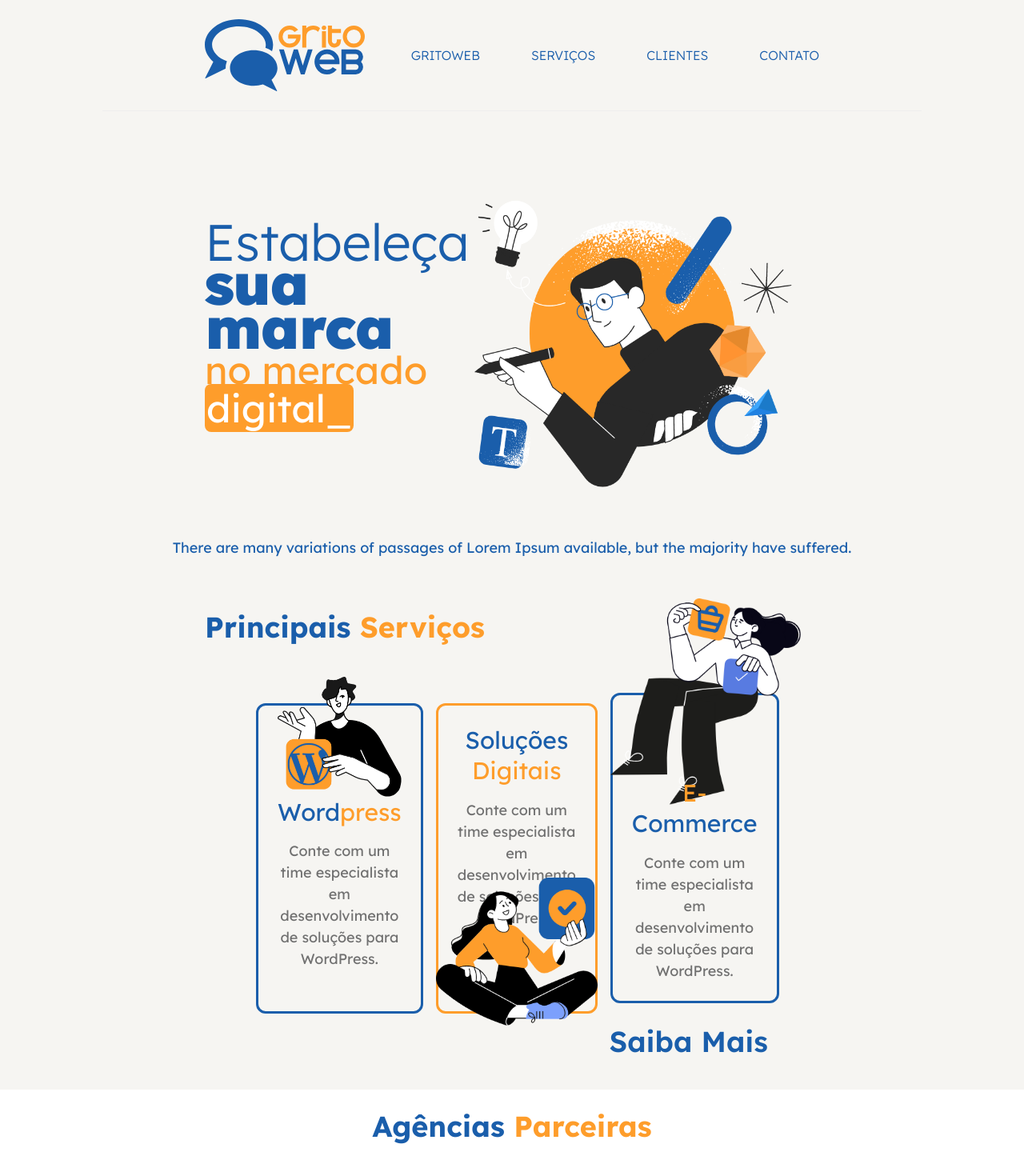
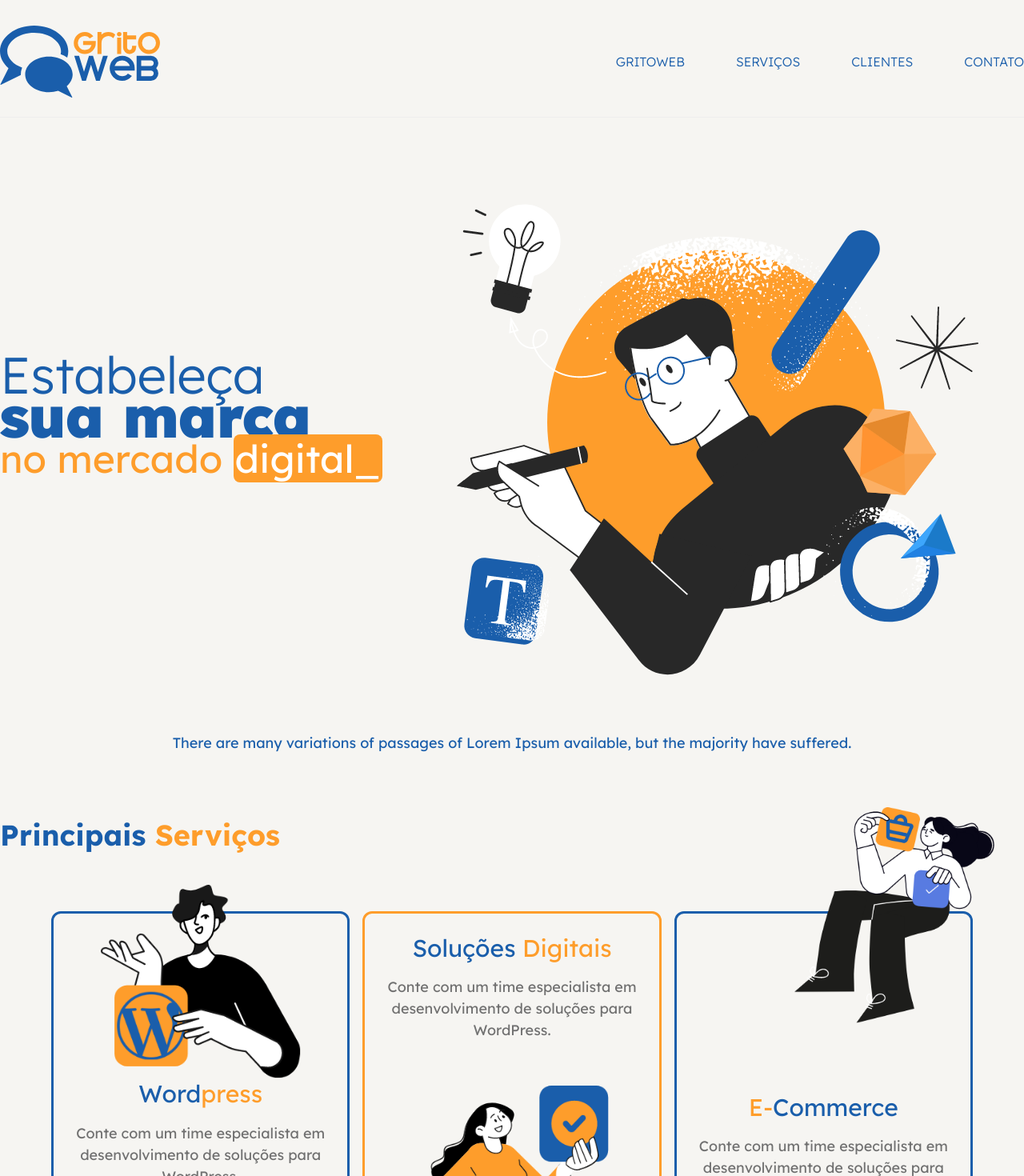
Before and after one commit to GritoWeb/gritoweb-new, a Next.js app: page / in a window 1280 px wide. Shown: the top 1470 px of the page at 80% size. Built offline with nearby package versions, Linux system fonts and the light colour scheme.

Commit message:
[STYLE]: Layout fix

```diff
--- a/src/app/contato/page.tsx
+++ b/src/app/contato/page.tsx
@@ -10,7 +10,7 @@
     return(
         <>
 
-        <div className="p-8 lg:gap-16 lg:py-48 lg:px-64 bg-background lg:flex lg:jusify-evenly lg:items-center relative z-[-3] overflow-x-hidden">
+        <div className="p-8 lg:p-0 lg:gap-16 lg:py-48  bg-background lg:flex lg:jusify-evenly lg:items-center relative z-[-3] overflow-x-hidden">
             <Image src={EstrelaImg} alt="" className="absolute top-0 right-0 z-[-1] lg:left-[43%] lg:top-25" />
             <div className="lg:w-[55%] mb-32">
                 <h2 className="text-primary font-extralight">Fale com nossos especialistas e <br/>
@@ -21,7 +21,7 @@
             <FormContato />
         </div>
 
-        <div className="px-8 lg:px-64 bg-background flex flex-col lg:jusify-evenly lg:items-center gap-16 lg:pb-16">
+        <div className="px-8 lg:p-0 bg-background flex flex-col lg:jusify-evenly lg:items-center gap-16 lg:pb-16">
             <InformaçõesContato title="Lorem Ipsum is simply dummy text of the printing and typesetting industry" img={WordpressImg} imgAlt="Img" text="Lorem Ipsum has been the industry's standard dummy text ever since the 1500s, when an unknown printer took a galley of type and scrambled it to make a type specimen book." text2="It has survived not only five centuries, but also the leap into electronic typesetting, remaining essentially unchanged. Passages, and more recently with desktop publishing software like Aldus PageMaker including versions of Lorem Ipsum." inverter={false} />
             <InformaçõesContato title="Lorem Ipsum is simply dummy text of the printing and typesetting industry" img={CarrinhoImg} imgAlt="Img" text="Lorem Ipsum has been the industry's standard dummy text ever since the 1500s, when an unknown printer took a galley of type and scrambled it to make a type specimen book." text2="It has survived not only five centuries, but also the leap into electronic typesetting, remaining essentially unchanged. Passages, and more recently with desktop publishing software like Aldus PageMaker including versions of Lorem Ipsum." inverter={true} />
             <InformaçõesContato title="Lorem Ipsum is simply dummy text of the printing and typesetting industry" img={WordpressImg} imgAlt="Img" text="Lorem Ipsum has been the industry's standard dummy text ever since the 1500s, when an unknown printer took a galley of type and scrambled it to make a type specimen book." text2="It has survived not only five centuries, but also the leap into electronic typesetting, remaining essentially unchanged. Passages, and more recently with desktop publishing software like Aldus PageMaker including versions of Lorem Ipsum." inverter={false} />
--- a/src/app/layout.tsx
+++ b/src/app/layout.tsx
@@ -17,14 +17,14 @@
   return (
     <html lang="pt-BR">
       <body>
-        <div className="px-8 py-6 bg-background lg:px-32">
+        <div className="pt-8 px-8 lg:px-0">
           <Header />
         </div>
         <div>{children}</div>
-        <div className="px-8 pt-6 bg-background lg:px-32">
+        <div className="px-8 lg:px-0">
           <Contato />
         </div>
-        <div className="px-8 py-6 bg-primary lg:px-32">
+        <div className="bg-primary">
           <Footer />
         </div>
       </body>
--- a/src/app/page.tsx
+++ b/src/app/page.tsx
@@ -9,7 +9,7 @@
   return (
     <>
     {/* H1 */}
-      <div className="bg-background px-8 py-6 lg:px-0">
+      <div className="bg-background py-6">
         <Hero title="Estabeleça" titleBold="sua marca" subTitle="no mercado " tag="digital_" img={HeroImg} />
 
         {/* Texto Hero */}
--- a/src/app/servicos/page.tsx
+++ b/src/app/servicos/page.tsx
@@ -18,7 +18,7 @@
                     <Image className="rotate-50 w-30 lg:w-60 mt-0 ml-0 lg:mt-[-2.5rem] lg:ml-[-18rem]" src={Seta} alt="Seta apontado para baixo" />
                 </div>
 
-                <div className="mt-16 flex flex-col lg:px-64 lg:mb-8">
+                <div className="mt-16 flex flex-col lg:mb-8">
                     <ServicosItem title="Soluções em " titleSec="WordPress" subTitle="Lorem Ipsum is simply dummy text of the printing and typesetting industry" text=" Lorem Ipsum has been the industry's standard dummy text ever since the 1500s, when an unknown printer took a galley of type and scrambled it to make a type specimen book." text2="It has survived not only five centuries, but also the leap into electronic typesetting, remaining essentially unchanged. Aldus PageMaker including versions of Lorem Ipsum." image={Solucao1} inverter={true} />
                     <div className="flex justify-center lg:mb-[-6.25rem]">
                         <Image className="hidden lg:block rotate-150 w-30 lg:w-60" src={SetaInvertida} alt="Seta apontado para baixo" />
--- a/src/components/layout/Header.tsx
+++ b/src/components/layout/Header.tsx
@@ -9,23 +9,9 @@
 export default function Header(){
     const pathname = usePathname();
 
-    if (pathname == "/contato"){
         return(
         <header>
-            <div className="flex justify-center pb-6 items-center lg:px-32">
-                <Link href="/">
-                    <Image src={Logo}
-                    alt="Logo GritoWeb"
-                    className="w-[100px] lg:w-[200px]" />
-                </Link>
-            </div>
-            <hr className="border-accent-300"/>
-        </header>
-    )
-    }else{
-        return(
-        <header>
-            <div className="flex justify-between pb-6 items-center lg:px-32">
+            <div className="flex justify-between pb-6 items-center">
                 <Link href="/">
                     <Image src={Logo}
                     alt="Logo GritoWeb"
@@ -50,6 +36,3 @@
         </header>
     )
     }
-
-
-}
--- a/src/components/sections/ComoTrabalhamos.tsx
+++ b/src/components/sections/ComoTrabalhamos.tsx
@@ -6,7 +6,7 @@
 export default function ComoTrabalhamos() {
     return(
         <>
-            <section className="bg-background px-8 py-6 mt-12 lg:px-64">
+            <section className="bg-background lg:pb-24  py-6 mt-12 px-8 lg:px-0">
             <div className="lg:flex lg:justify-between lg:items-center lg:flex-row-reverse">
                 <div className="mt-[-55px] lg:mt-0">
                     <Image src={ComoTrabalhamosImg} alt="Como Trabalhamos" />
--- a/src/components/sections/Hero.tsx
+++ b/src/components/sections/Hero.tsx
@@ -11,7 +11,7 @@
 export default function Hero({ title, titleBold, subTitle, tag, img }: HeroDados) {
     return (
         <>
-            <div className="lg:flex lg:justify-between items-center lg:px-64">
+            <div className="lg:flex lg:justify-between items-center px-8 lg:px-0">
                 <div>
                     <h1 className="text-primary font-light">{title}<br /><strong className="font-bold lg:font-black">{titleBold}</strong></h1>
                     <span className="text-2xl  lg:text-5xl text-secondary lowercase">{subTitle}<span className={`bg-secondary text-white px-[2px] rounded-lg ${tag === null ? "hidden" : ""} `}>{tag}</span></span>
--- a/src/components/sections/HeroServicos.tsx
+++ b/src/components/sections/HeroServicos.tsx
@@ -4,7 +4,7 @@
 export default function HeroServicos() {
     return (
         <>
-            <div className="lg:flex lg:justify-between lg:items-center lg:px-64 lg:mt-64">
+            <div className="lg:flex lg:justify-between lg:items-center lg:mt-64">
                 <div>
                     <h1 className="text-primary font-light">Soluções<br /><strong className="font-bold lg:font-black">inteligentes</strong></h1>
                     <span className="text-2xl  lg:text-5xl text-secondary lowercase">para o seu negócio</span>
--- a/src/components/sections/PrincipaisServicos.tsx
+++ b/src/components/sections/PrincipaisServicos.tsx
@@ -9,13 +9,13 @@
 export default function PrincipaisServicos() {
     return(
         <>
-            <section className="mt-12 p-4 lg:px-64">
+            <section className="mt-12 p-8 lg:px-0">
                 <div className="text-center lg:text-left">
                     <h2 className="capitalize text-primary font-bold">Principais <span className="text-secondary">serviços</span></h2>
                 </div>
 
                 {/* Serviço Wordpress */}
-                <div className=" lg:px-16">
+                <div className=" lg:px-16 px-4">
                     <div className="lg:flex lg:justify-around lg:gap-4">
 
 
--- a/src/components/ui/CardFunc.tsx
+++ b/src/components/ui/CardFunc.tsx
@@ -9,10 +9,17 @@
     text2: string | null;
 }
 
+const borderRadiusStyle = {
+  borderTopLeftRadius: "9999px",
+  borderBottomLeftRadius: "9999px",
+  borderTopRightRadius: "32px",
+  borderBottomRightRadius: "32px",
+};
+
 export default function CardFunc ({ img, imgAlt, title, subTitle, text1, text2 }: CardFuncDados) {
     return(
         <>
-            <div className="lg:flex lg:justify-evenly lg:items-center bg-white lg:rounded-r-4xl lg:rounded-l-full p-8 lg:p-0">
+            <div style={borderRadiusStyle} className="lg:flex lg:justify-evenly lg:items-center bg-white p-8 lg:p-0 ">
                 <div>
                     <Image src={img} alt={imgAlt} className=" lg:max-w-[490px] rounded-full" />
                 </div>
--- a/src/styles/globals.css
+++ b/src/styles/globals.css
@@ -16,11 +16,16 @@
   --background: #ffffff;
   --foreground: #171717;
   --font: "Lexend", sans-serif;
+  --color-background: #F6F5F2;
 }
 
 body {
   font-family: var(--font);
   overflow-x: hidden;
+  background-color: var(--color-background);
+  max-width: 1300px;
+  margin-right: auto;
+  margin-left: auto;
 }
 
 p {
```
Also changed, not shown: src/app/sobrenos/page.tsx (+5 -5 lines).
